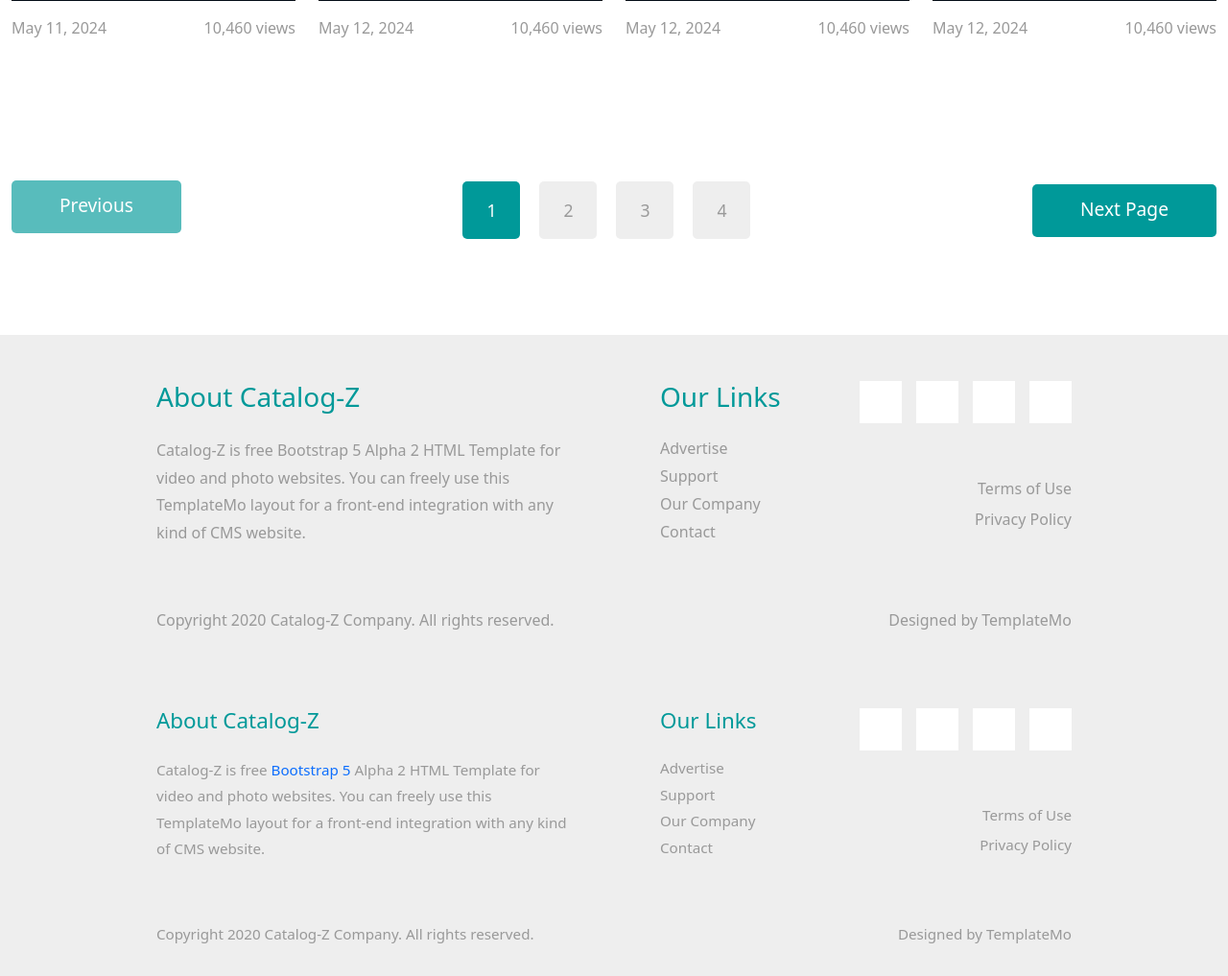
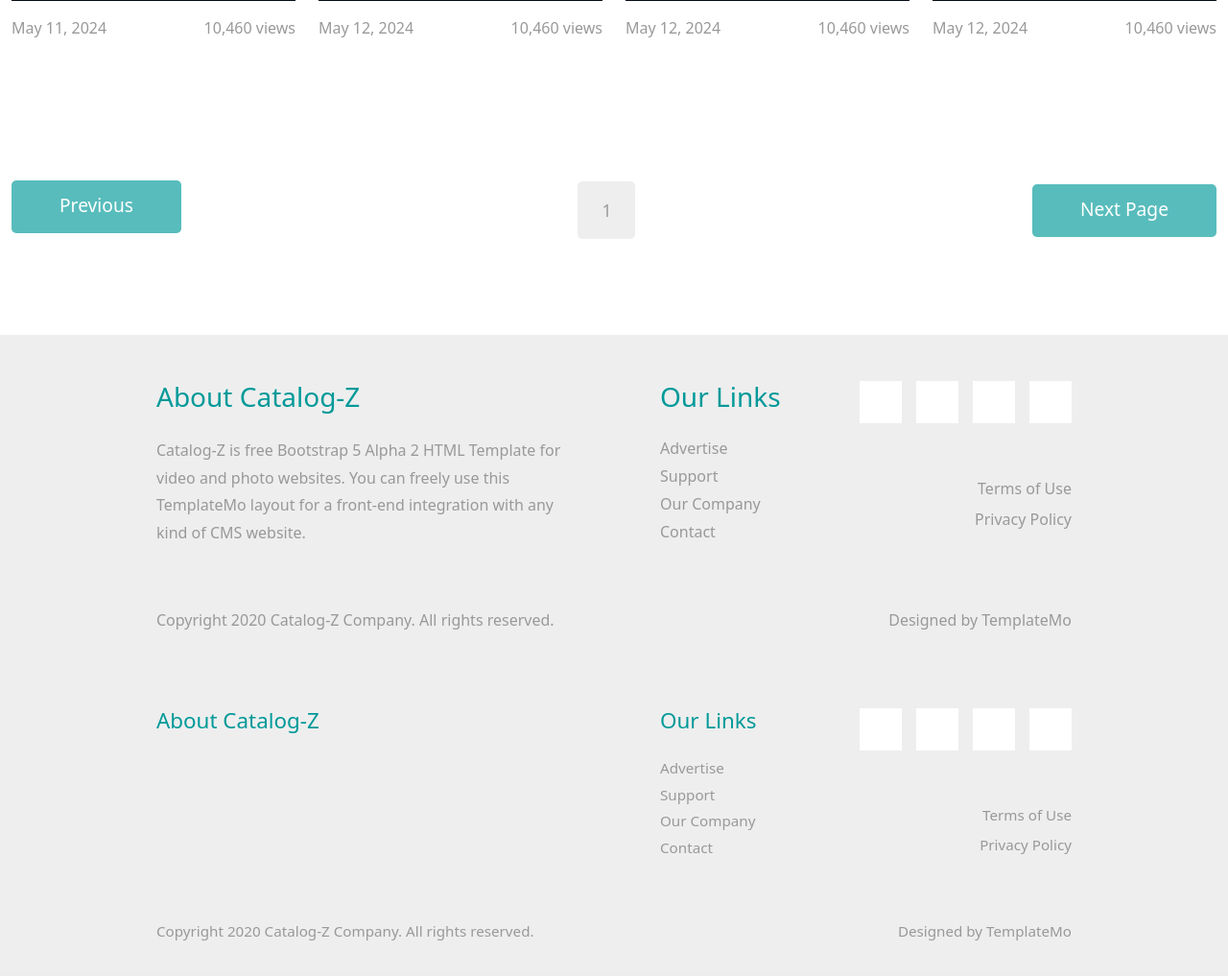
Before and after one commit to RustamovAkrom/Catalog_Z, a Django app: page /videos/ in a window 1280 px wide. Shown: the part 778-1795 px from the top of the page at 96% size. After the commit the page ends 1758 px from the top, so only its background shows below. Run offline with Django 5.2, Linux system fonts and the light colour scheme; data comes from the database, SQL or seed files in the repository; both versions use the stored data as it was after the commit; some libraries are stand-ins or nearby versions; some web fonts are replaced.

Commit message:
configurations html fayls 1

```diff
--- a/apps/videos/views.py
+++ b/apps/videos/views.py
@@ -1,4 +1,5 @@
 from django.shortcuts import render
+from django.core.paginator import Paginator
 from .models import Video, Tag
 
 
@@ -6,8 +7,14 @@
 def videos_page(request):
     videos = Video.objects.all()
 
+    page = request.GET.get("page", 1)
+    size = request.GET.get("size", 8)
+
+    pagination = Paginator(videos, size)
+    page_obj = pagination.get_page(page)
+
     return render(request, "videos.html", {
-        "videos": videos
+        "page_obj": page_obj
     })
 
 
--- a/templates/base.html
+++ b/templates/base.html
@@ -61,7 +61,6 @@
             <div class="row">
                 <div class="col-lg-6 col-md-12 col-12 px-5 mb-5">
                     <h3 class="tm-text-primary mb-4 tm-footer-title">About Catalog-Z</h3>
-                    <p>Catalog-Z is free <a rel="sponsored" href="https://v5.getbootstrap.com/">Bootstrap 5</a> Alpha 2 HTML Template for video and photo websites. You can freely use this TemplateMo layout for a front-end integration with any kind of CMS website.</p>
                 </div>
                 <div class="col-lg-3 col-md-6 col-sm-6 col-12 px-5 mb-5">
                     <h3 class="tm-text-primary mb-4 tm-footer-title">Our Links</h3>
--- /dev/null
+++ b/templates/includes/pagination.html
@@ -0,0 +1,28 @@
+<div class="row tm-mb-90">
+        <div class="col-12 d-flex justify-content-between align-items-center tm-paging-col">
+
+            {% if page_obj.has_previous %}
+                <a href="?page={{ page_obj.previous_page_number }}" class="btn btn-primary tm-btn-prev mb-2">Previous</a>
+            {% else %}
+                <a href="#" class="btn btn-primary tm-btn-prev mb-2 disabled">Previous</a>
+            {% endif %}
+
+            <div class="tm-paging d-flex">
+                {% if page_obj.has_previous %}
+
+                <a href="?page={{ page_obj.previous_page_number }}" class="active tm-paging-link">{{ page_obj.previous_page_number }}</a>
+                {% endif %}
+
+                <a href="?page={{ page_obj.number }}" class="tm-paging-link">{{ page_obj.number }}</a>
+
+                {% if page_obj.has_next %}
+                <a href="?page={{ page_obj.next_page_number }}" class="tm-paging-link">{{ page_obj.next_page_number }}</a>
+                {% endif %}
+            </div>
+            {% if page_obj.has_next %}
+                <a href="?page={{ page_obj.next_page_number }}" class="btn btn-primary tm-btn-next">Next Page</a>
+            {% else %}
+                <a href="#" class="btn btn-primary tm-btn-next disabled">Next Page</a>
+            {% endif %}
+        </div>
+    </div>
--- a/templates/videos.html
+++ b/templates/videos.html
@@ -28,18 +28,18 @@
     </div>
 
     <div class="row tm-mb-90 tm-gallery">
-        {% for video in videos %}
+        {% for video_detail in page_obj %}
             <div class="col-xl-3 col-lg-4 col-md-6 col-sm-6 col-12 mb-5">
                 <figure class="effect-ming tm-video-item">
                     <!-- <img src="{% static 'img/img-01.jpg' %}" alt="Image" class="img-fluid"> -->
-                    <video src="{{ video.video.url }}" class="img-fluid"></video>
+                    <video src="{{ video_detail.video.url }}" class="img-fluid"></video>
                     <figcaption class="d-flex align-items-center justify-content-center">
-                        <h2>{{ video.title }}</h2>
-                        <a href="{% url 'videos:detail' video.pk %}">View more</a>
+                        <h2>{{ video_detail.title }}</h2>
+                        <a href="{% url 'videos:detail' video_detail.pk %}">View more</a>
                     </figcaption>
                 </figure>
                 <div class="d-flex justify-content-between tm-text-gray">
-                    <span>{{ video.created_at.date }}</span>
+                    <span>{{ video_detail.created_at.date }}</span>
                     <span>10,460 views</span>
                 </div>
             </div>
@@ -48,18 +48,7 @@
         {% endfor %}
 
     </div> <!-- row -->
-    <div class="row tm-mb-90">
-        <div class="col-12 d-flex justify-content-between align-items-center tm-paging-col">
-            <a href="javascript:void(0);" class="btn btn-primary tm-btn-prev mb-2 disabled">Previous</a>
-            <div class="tm-paging d-flex">
-                <a href="javascript:void(0);" class="active tm-paging-link">1</a>
-                <a href="javascript:void(0);" class="tm-paging-link">2</a>
-                <a href="javascript:void(0);" class="tm-paging-link">3</a>
-                <a href="javascript:void(0);" class="tm-paging-link">4</a>
-            </div>
-            <a href="javascript:void(0);" class="btn btn-primary tm-btn-next">Next Page</a>
-        </div>
-    </div>
+    {% include 'includes/pagination.html' %}
 </div> <!-- container-fluid, tm-container-content -->
 
 <div class="tm-bg-gray pt-5 pb-3 tm-text-gray">
```
Also changed, not shown: apps/photos/views.py (+11 -3 lines), templates/index.html (+2 -13 lines), templates/photo-detail.html (+8 -0 lines), templates/video-detail.html (+12 -11 lines), db.sqlite3.
